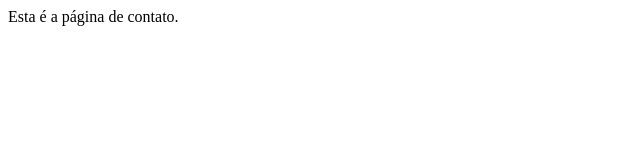
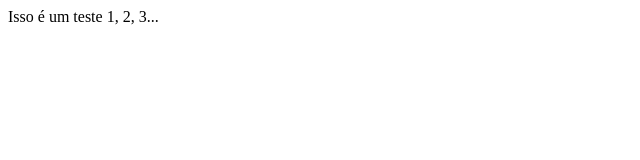
Before and after one commit to amandsX/Reprograma-S2, a plain HTML site: page contato.html in a window 1280 px wide. Shown: the full height of the page, 0-640 px from the left. Drawn offline with Linux system fonts and the light colour scheme.

Commit message:
Alterando o texto do arquivo contato.html

```diff
--- a/contato.html
+++ b/contato.html
@@ -7,6 +7,6 @@
     <title>Document</title>
 </head>
 <body>
-    Esta é a página de contato.
+    Isso é um teste 1, 2, 3...
 </body>
 </html>
```
